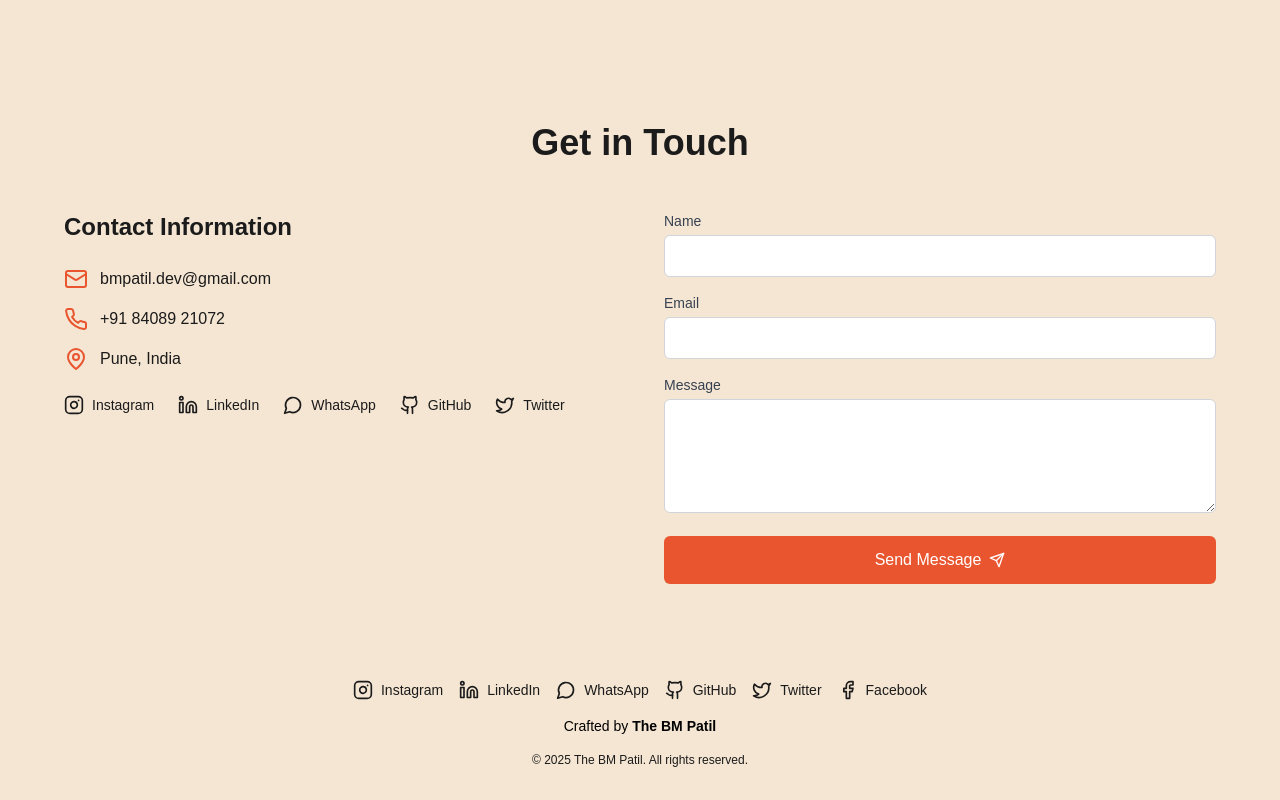
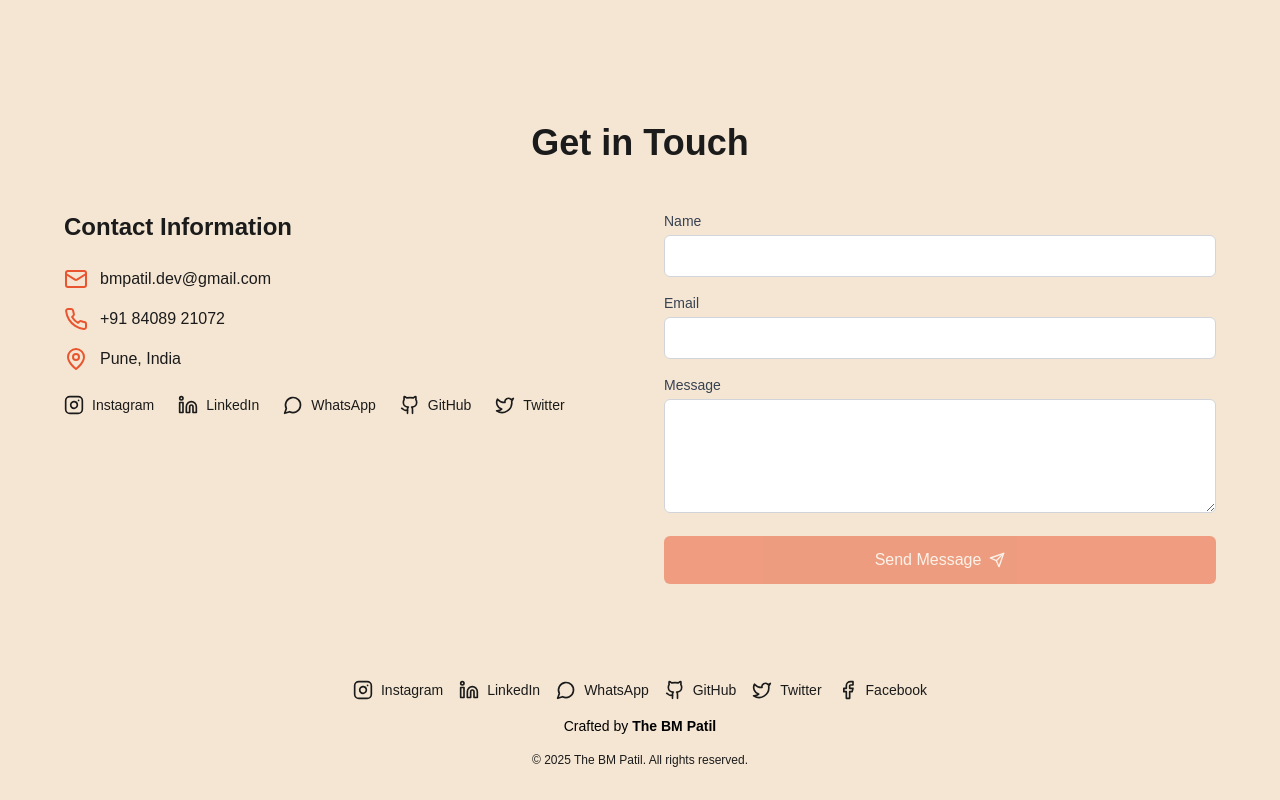
Before and after one commit to TheBMPatil/vite_portfolio, a React (Vite) app: page / in a window 1280 px wide. Shown: the part 3927-4727 px from the top of the page. Built offline with nearby package versions, Linux system fonts and the light colour scheme.

Commit message:
Send msg btn disabled

```diff
--- a/src/components/Contact.tsx
+++ b/src/components/Contact.tsx
@@ -119,11 +119,13 @@ const Contact = () => {
               </div>
               <button
                 type="submit"
-                className="w-full bg-[#E9552E] text-white px-6 py-3 rounded-md hover:bg-[#cf482a] transition-colors flex items-center justify-center gap-2"
+                disabled
+                className="w-full bg-[#E9552E] text-white px-6 py-3 rounded-md opacity-50 cursor-not-allowed flex items-center justify-center gap-2"
               >
                 Send Message
                 <Send size={16} />
               </button>
+
             </form>
           </div>
         </div>
```
